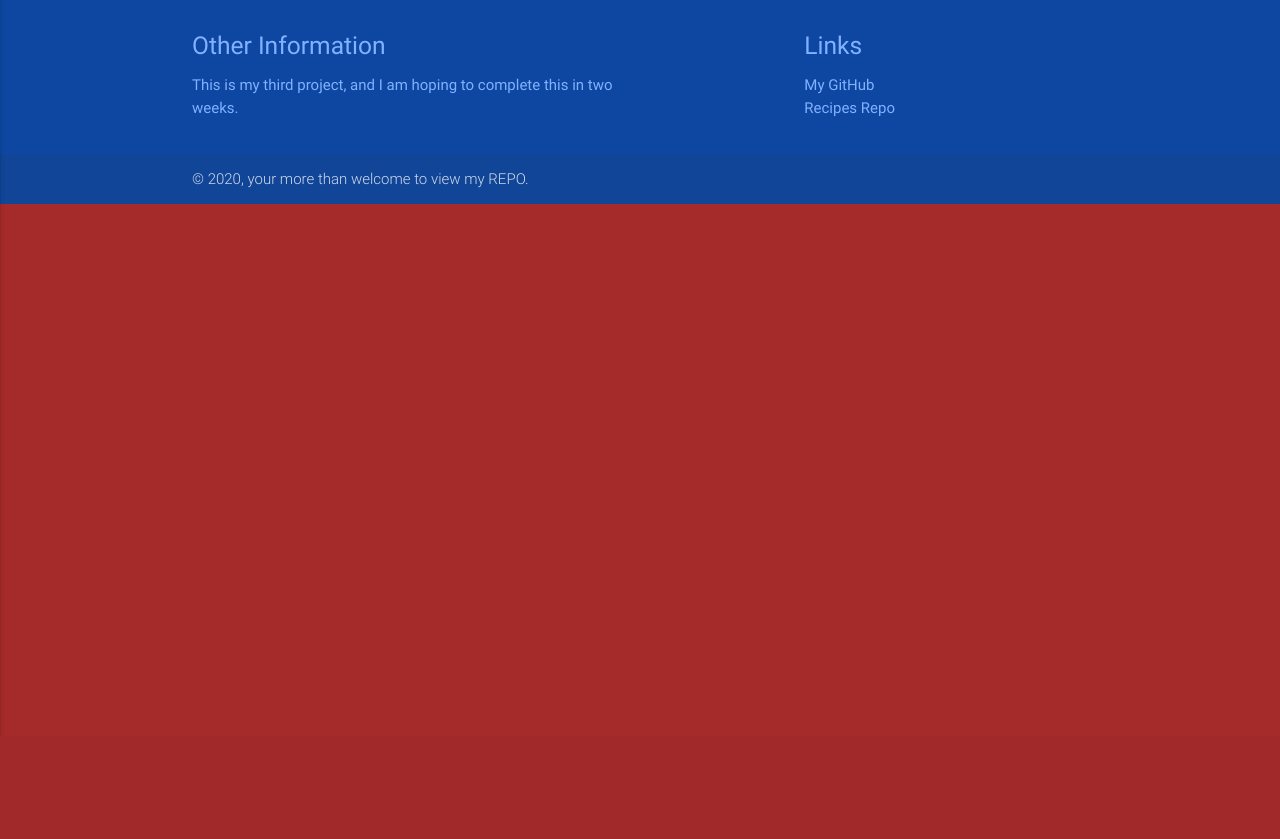
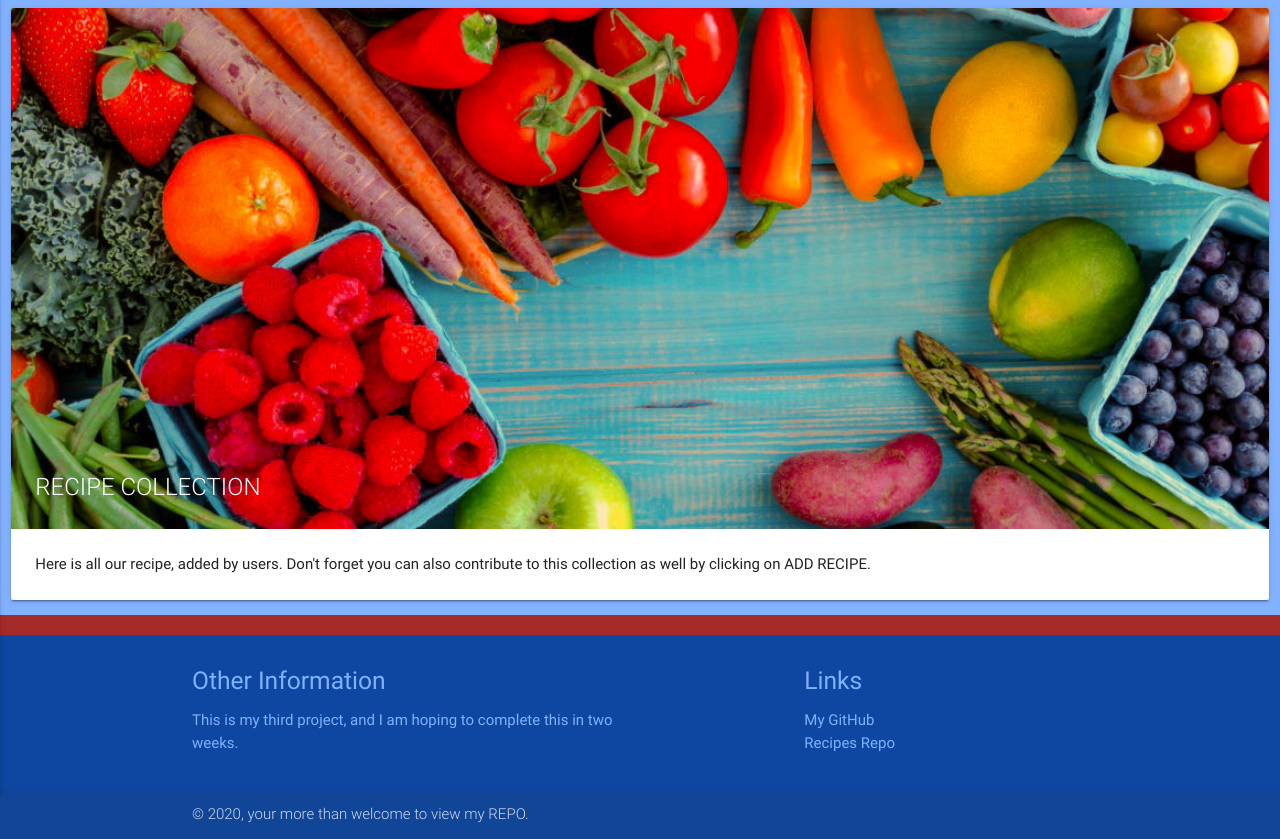
Before and after one commit to jjackson19862017/Milestone4_Recipes, a Flask app: page /view_recipes in a window 1280 px wide. Shown: the part 64-903 px from the top of the page. Before the commit the page ends 268 px from the top, so only its background shows below. Run offline with Flask 2, Linux system fonts and the light colour scheme; data that the repository does not hold is empty; some libraries are stand-ins or nearby versions.

Commit message:
Maintaining Consistancy

```diff
--- a/app.py
+++ b/app.py
@@ -14,16 +14,16 @@ mongo = PyMongo(app)
 
 @app.route('/')
 def index():
-    return render_template("index.html")
+    return render_template("index.html", page_title="REFRESHING EDIBLE CUISINE IN PORTABLE EXTERNAL SUPPORT")
 
 @app.route('/view_recipes')
 def view_recipes():
     recipes=mongo.db.recipes.find()
-    return render_template("recipes.html", recipes=recipes)
+    return render_template("recipes.html", recipes=recipes, page_title="RECIPE COLLECTION")
 
 @app.route('/add_recipe')
 def add_recipe():
-    return render_template("addrecipe.html")
+    return render_template("addrecipe.html", page_title="ADD RECIPE")
 
 
 
--- a/templates/base.html
+++ b/templates/base.html
@@ -32,6 +32,13 @@
         </div>
     </nav>
     <div class="blue accent-1">
+        <div class="row">
+            <div class="col s12 m12">
+                <div class="card">
+                    <div class="card-image">
+                        <img src="{{ url_for('static', filename='images/foodcard.jpg')}}">
+                        <span class="card-title strong center-align">{{ page_title }}</span>
+                    </div>
                     {% block content %} {% endblock %}
                 </div>
                 <footer class="page-footer blue darken-4">
--- a/templates/recipes.html
+++ b/templates/recipes.html
@@ -1,13 +1,20 @@
 {% extends 'base.html' %} {% block content %}
+<div class="card-content">
+    <p>Here is all our recipe, added by users. Don't forget you can also contribute to this collection as well by clicking on ADD RECIPE.</p>
+</div>
+</div>
+</div>
+</div>
 
-
-<div class="container">
-    <!--<div class="row center">
-        <div class="col s12">
-            <h1 class="blue-text text-darken-4">Recipe Collection</h1>
-            <p class="blue-text text-darken-4">Here is all our recipe, added by users. Don't forget you can also contribute to this collection as well by clicking on ADD RECIPE.</p>
-        </div>
-    </div>-->
-</div>
-{% for recipe in recipes %} {{ recipe.recipe_name }} {{ recipe.author }} {{ recipe.meal_type }} {{ recipe.difficulty }} {{ recipe.prep_time }} {{ recipe.cooking_time }} {{ recipe.description }} {{ recipe.notes }} {{ recipe.ingredients }} {{ recipe.method
-}} {{ recipe.email }} {% endfor %} {% endblock %}
+{% for recipe in recipes %}
+<p>{{ recipe.recipe_name }}</p>
+<p> {{ recipe.author }}</p>
+<p>{{ recipe.meal_type }}</p>
+<p>{{ recipe.difficulty }}</p>
+<p>{{ recipe.prep_time }}</p>
+<p>{{ recipe.cooking_time }}</p>
+<p>{{ recipe.description }}</p>
+<p>{{ recipe.notes }}</p>
+<p>{{ recipe.ingredients }}</p>
+<p>{{ recipe.method }}</p>
+<p>{{ recipe.email }}</p> {% endfor %} {% endblock %}
```
Also changed, not shown: templates/addrecipe.html (+4 -5 lines), templates/index.html (+0 -7 lines), README.md. Lines whose indentation alone changed are shown as unchanged.
